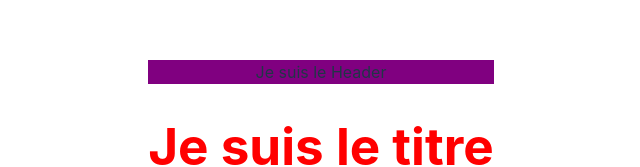
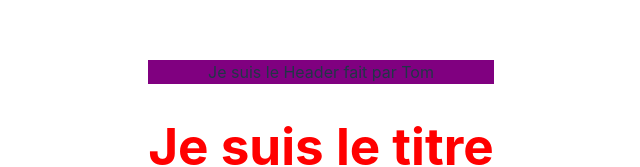
Before and after one commit to TomRoberto/git-github-andromeda24, a React (Vite) app: page / in a window 1280 px wide. Shown: the part 191-358 px from the top of the page, without its empty margins (319-959 px from the left). Built offline with nearby package versions, Linux system fonts and the light colour scheme.

Commit message:
modified header

```diff
--- a/src/components/Header.jsx
+++ b/src/components/Header.jsx
@@ -1,6 +1,8 @@
 const Header = () => {
   return (
-    <header style={{ backgroundColor: "purple" }}>Je suis le Header</header>
+    <header style={{ backgroundColor: "purple" }}>
+      Je suis le Header fait par Tom
+    </header>
   );
 };
 
```
